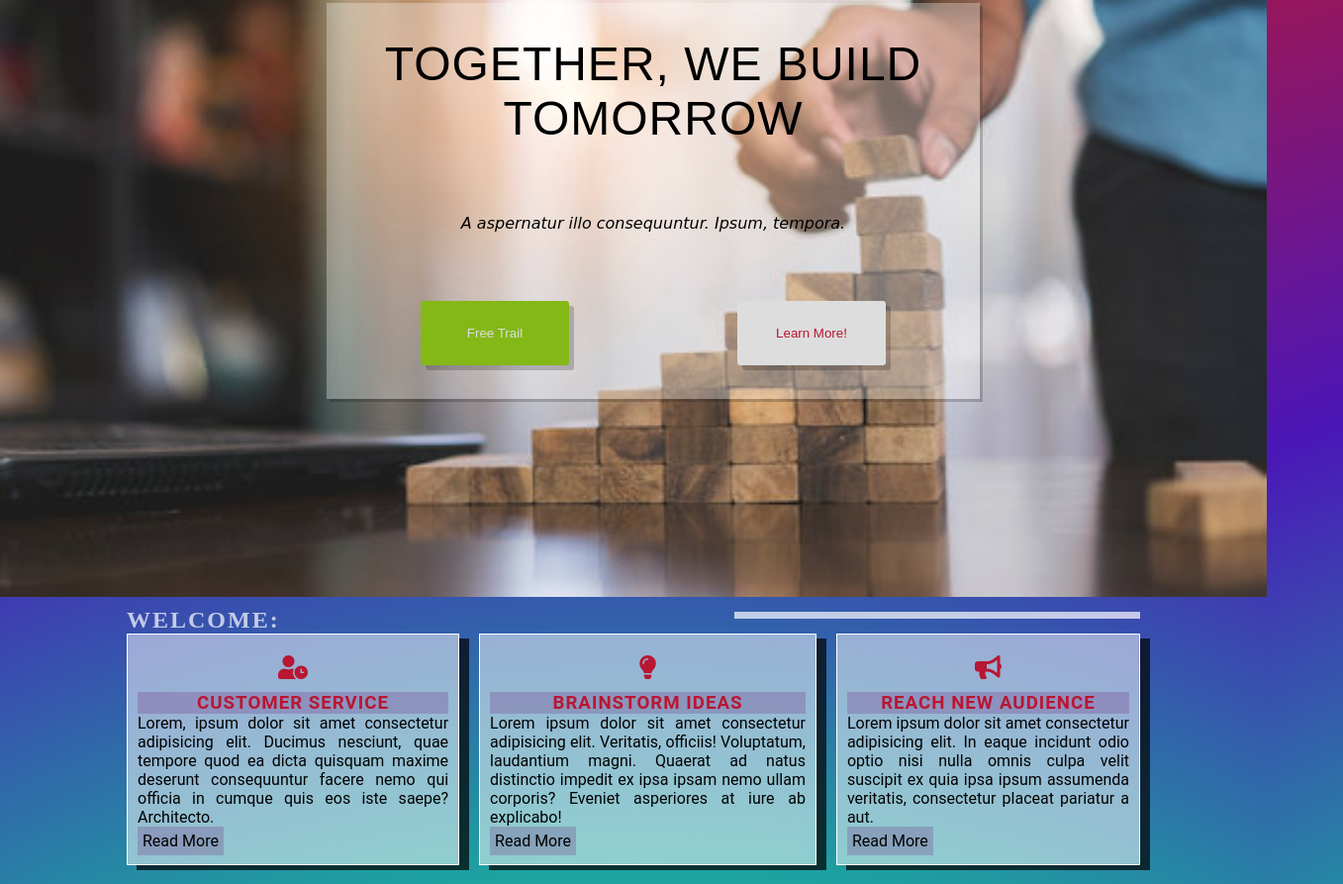
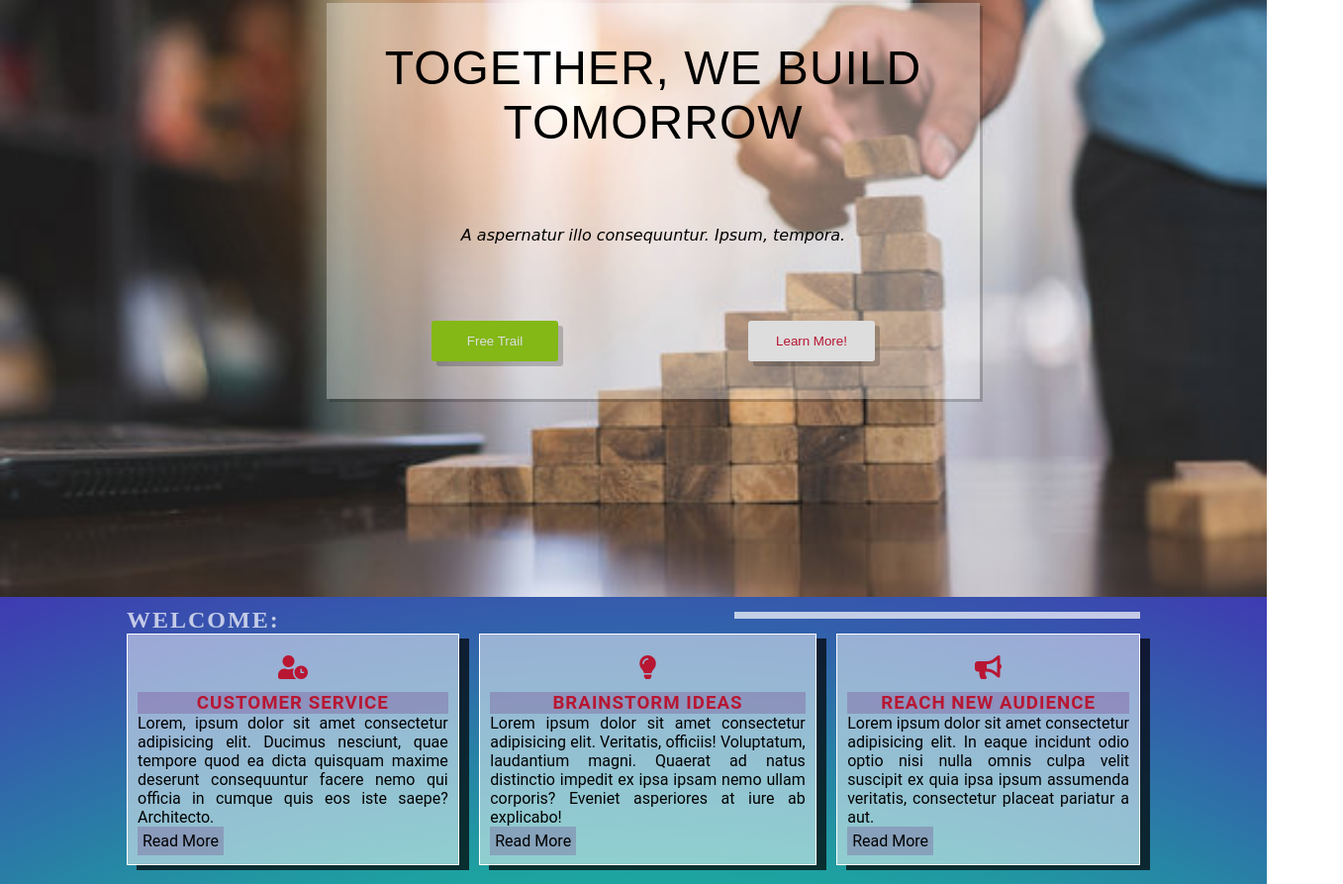
Before and after one commit to Ran-sy/webiste1, a plain HTML site: page index.html in a window 1280 px wide. Shown: the part 197-1090 px from the top of the page at 99% size, 1357 px wide, since content can reach past the window. Drawn offline with Linux system fonts and the light colour scheme; a web font is replaced by a local one.

Commit message:
fix-width

```diff
--- a/css/style.css
+++ b/css/style.css
@@ -66,8 +66,7 @@ body {
 
 .lightBG {
     background-color: #ddd;
-    padding: 25px;
-    transform: translate(2%, 0);
+    padding:25px 0;
     width: 100%;
 }
 
@@ -81,9 +80,7 @@ body {
 
 .greyBG {
     background-image: url(../images/grey-bg.jpg);
-    background-size: 100vw 100vh;
     background-attachment: fixed;
-    width: 100%;
 }
 
 /* /////////appBar////////// */
@@ -119,6 +116,7 @@ body {
 
 .appBar ul li a:hover {
     color: #83B816;
+    text-decoration: underline;
 }
 
 .appBar ul li a {
@@ -139,9 +137,8 @@ body {
 
 /* //////////build//////////// */
 .build {
-    width: 100vw;
     height: 100vh;
-    transform: translate(0, 0);
+    width: 100%;
     background: rgba(0, 0, 0, 0.5) url(../images/build.jpg);
     background-position: center;
     background-size: 100% 100%;
@@ -179,8 +176,8 @@ body {
 
 .buildBtns #start,
 .buildBtns #more {
-    width: 150px;
-    padding: 25px;
+    width: 20%;
+    padding: 2%;
     border-radius: 3px;
     border: none;
     box-shadow: 5px 5px rgba(0, 0, 0, .2);
@@ -206,7 +203,7 @@ body {
 /* //////////welcome////////// */
 .welcomeBoxes {
     display: flex;
-    gap: 20px;
+    gap: 2%;
 }
 
 .welcomeAllBoxes {
```
